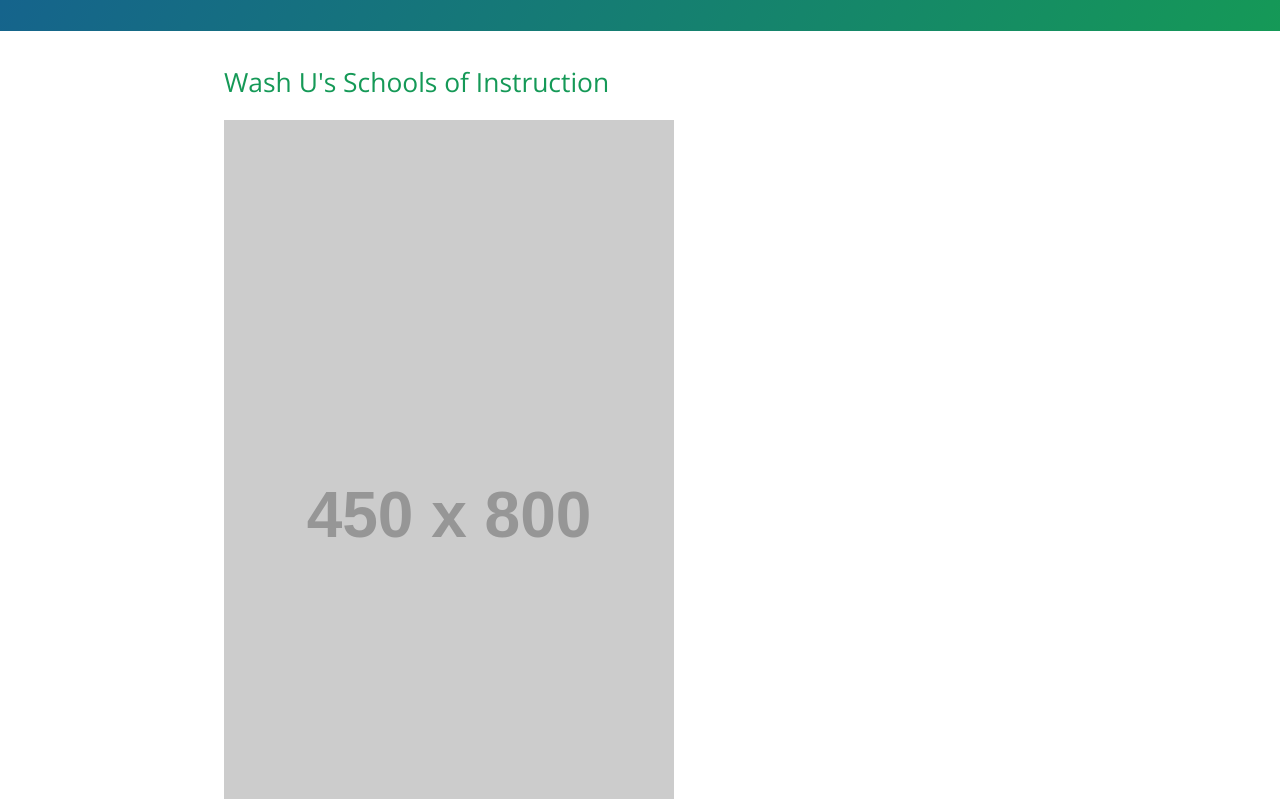
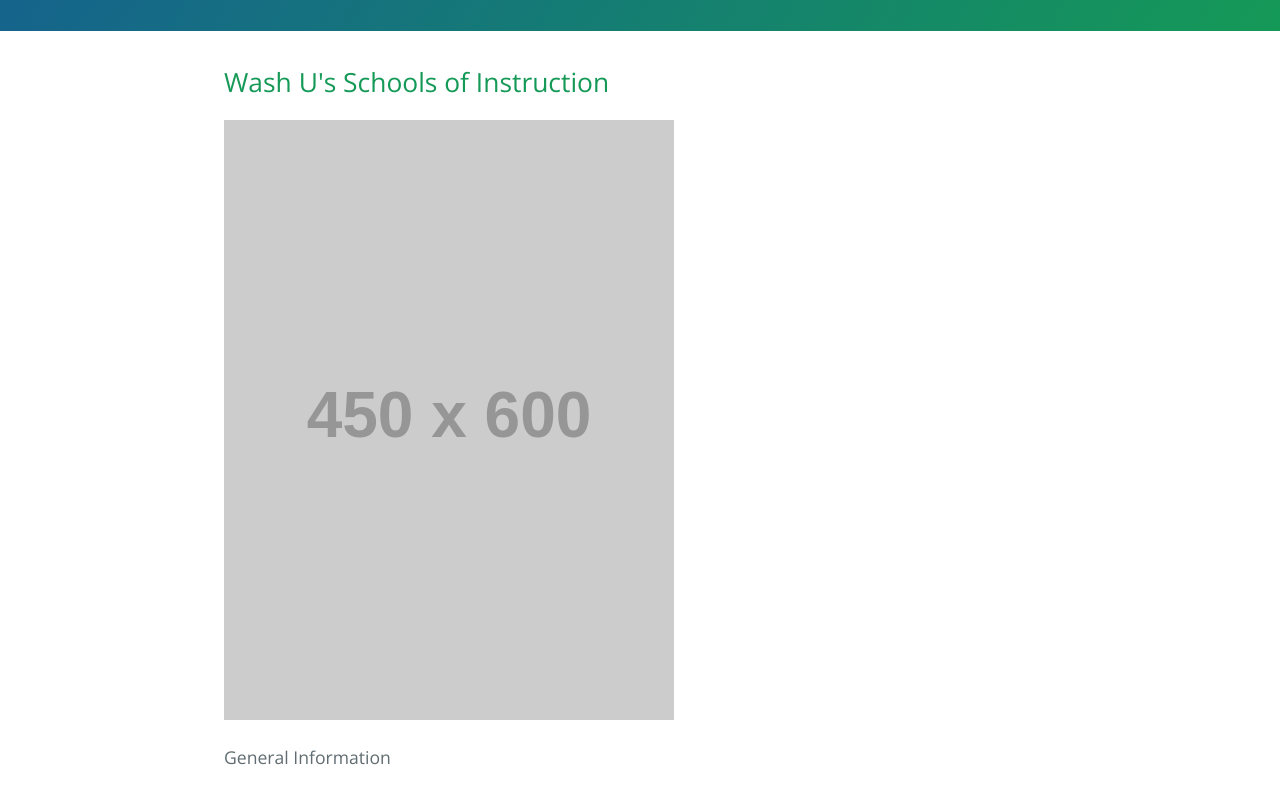
Before and after one commit to GeorgeGathiani/Student-Q-A, a plain HTML site: page index2.html in a window 1280 px wide. Shown: the part 540-1339 px from the top of the page. Drawn offline with nearby package versions, Linux system fonts and the light colour scheme; placeholder pictures from the web are drawn by us.

Commit message:
Update index2.html

```diff
--- a/index2.html
+++ b/index2.html
@@ -21,12 +21,13 @@
       <a href="dining.html" class="btn"> Dining</a>
        <a href="administration.html" class="btn"> Administration</a>
 
-  <p><img src="http://placehold.it/600x150?="></p>
+  <p><img src="http://placehold.it/600x150?text=Introduction+To+Page"></p>
     </section>
 
     <section class="main-content">
       <h2>Wash U's Schools of Instruction</h2>
-      <p> <img src="http://placehold.it/450x800?text= List+of+Schools"></p>
+      <p> <img src="http://placehold.it/450x600?text= List+of+Schools"></p>
+      <p>General Information</p>
          <h3> Special Information</h3>
         <p> <a href="specon1.html" class="btn"> International and Transfer Students </a> </p>
       </section>
```
